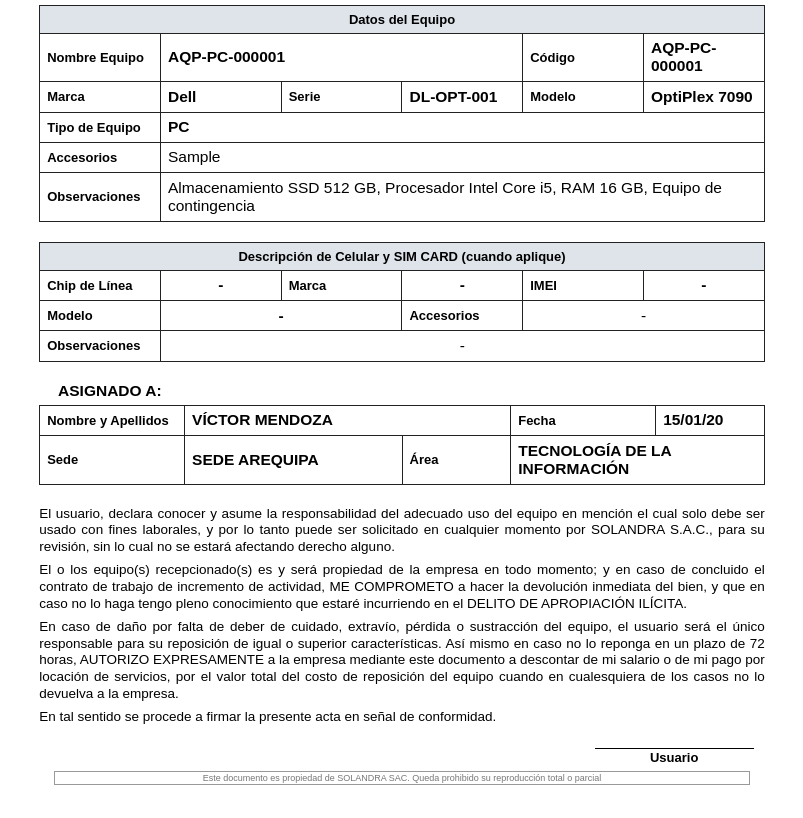
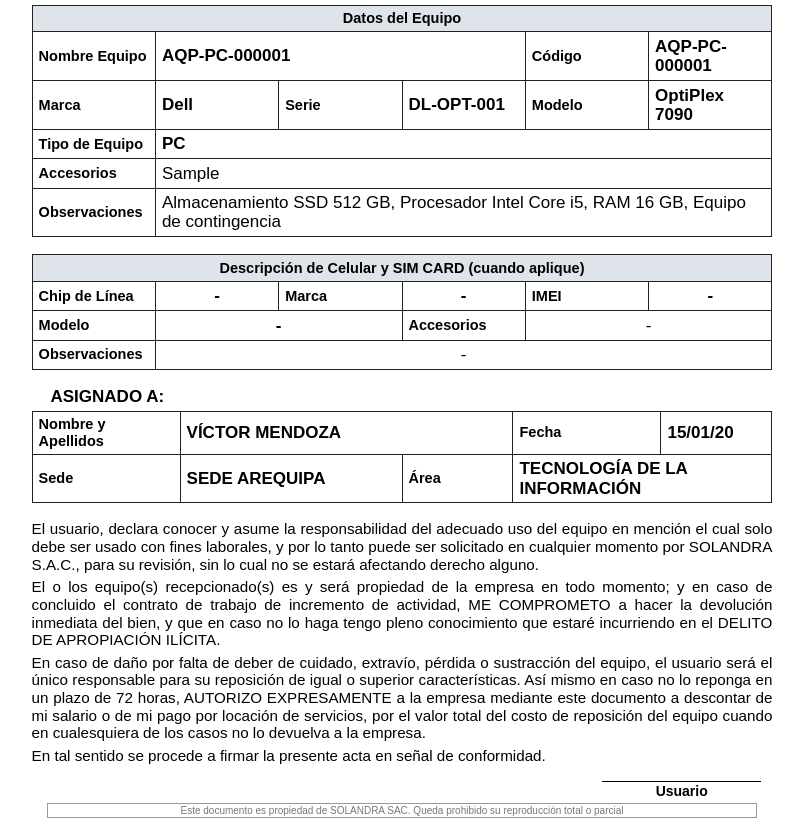
Before and after one commit to milagrosmmms23-bit/sigati_solandra, a PHP site: page /sigati_solandra/public/assignments/1/print in a window 1280 px wide. Shown: the part 235-1053 px from the top of the page, without its empty margins (238-1041 px from the left). Before the commit the page ends 1020 px from the top, so only its background shows below. Run offline with PHP 8.4, Linux system fonts and the light colour scheme; a user stored in the database is signed in; data comes from the database, SQL or seed files in the repository; tables that the repository leaves empty hold one stand-in row (values such as "Sample post").

Commit message:
Amplia formato impreso a tamano XL

```diff
--- a/app/Views/print.php
+++ b/app/Views/print.php
@@ -95,36 +95,36 @@ $isPhoneAsset = static function (array $asset): bool {
 
 $assignmentCss = <<<'CSS'
 <style>
-@page{size:A4 portrait;margin:7mm 9mm 5mm}
+@page{size:A4 portrait;margin:5mm 7mm 4mm}
 *{box-sizing:border-box}
-body{font-family:Arial,DejaVu Sans,sans-serif;color:#000;font-size:13px;margin:0;background:#fff}
+body{font-family:Arial,DejaVu Sans,sans-serif;color:#000;font-size:14px;margin:0;background:#fff}
 .print-actions{max-width:180mm;margin:0 auto 10px;padding:8px;background:#eef3f7;border-radius:4px}
 .print-actions a,.print-actions button{padding:7px 11px;border:0;border-radius:4px;text-decoration:none;background:#086a62;color:white;cursor:pointer}
-.quality-sheet{width:100%;max-width:192mm;min-height:0;margin:0 auto;background:#fff;display:block}
+.quality-sheet{width:100%;max-width:196mm;min-height:0;margin:0 auto;background:#fff;display:block}
 .quality-table{width:100%;border-collapse:collapse;table-layout:fixed}
-.quality-table td,.quality-table th{border:1px solid #222;padding:5.5px 7px;vertical-align:middle;line-height:1.18}
-.quality-header{margin-bottom:7mm}
+.quality-table td,.quality-table th{border:1px solid #222;padding:4.5px 6px;vertical-align:middle;line-height:1.14}
+.quality-header{margin-bottom:5.5mm}
 .quality-logo{width:24%;text-align:center;padding:0 3px;overflow:hidden}
-.solandra-logo{width:42mm;max-width:100%;height:auto;display:block;margin:0 auto}
-.quality-title{text-align:center;font-size:16px;font-weight:bold;color:#666;letter-spacing:0}
-.quality-subtitle{text-align:center;font-size:15.5px;font-weight:bold;color:#666;letter-spacing:0}
-.quality-meta{width:22%;font-size:11px;padding:0;line-height:1.02}
-.quality-meta div{border-bottom:1px solid #222;padding:1.5px 4px}
+.solandra-logo{width:44mm;max-width:100%;height:auto;display:block;margin:0 auto}
+.quality-title{text-align:center;font-size:18px;font-weight:bold;color:#555;letter-spacing:0}
+.quality-subtitle{text-align:center;font-size:17px;font-weight:bold;color:#555;letter-spacing:0}
+.quality-meta{width:22%;font-size:12.5px;padding:0;line-height:0.98}
+.quality-meta div{border-bottom:1px solid #222;padding:1px 4px}
 .quality-meta div:last-child{border-bottom:0}
-.quality-sign td{font-size:11px;height:auto;line-height:1.04;vertical-align:bottom;padding:1.5px 4px}
+.quality-sign td{font-size:12.5px;height:auto;line-height:1;vertical-align:bottom;padding:1px 4px}
 .quality-sign span{display:block;color:#7b0000;text-decoration:underline;text-align:center}
-.section-title{background:#dfe4ea;text-align:center;font-weight:bold;font-size:13px}
-.field-label{font-weight:bold;width:20%;font-size:13px}
+.section-title{background:#dfe4ea;text-align:center;font-weight:bold;font-size:14.5px}
+.field-label{font-weight:bold;width:20%;font-size:14.5px}
 .field-value{font-weight:bold}
 .dash{text-align:center!important}
-.equipment-table{margin-bottom:5.5mm;font-size:15.5px}
+.equipment-table{margin-bottom:4.5mm;font-size:17px}
 .equipment-table td{height:auto;min-height:0}
-.observations{height:auto;vertical-align:top;line-height:1.16}
-.assigned-title{font-weight:bold;margin:5.5mm 0 1.2mm 5mm;font-size:15.5px}
-.assigned-table{margin-bottom:5.5mm;font-size:15.5px}
-.legal-text{font-size:13.5px;line-height:1.24;text-align:justify;margin:0 0 1.7mm}
-.signature-line{width:42mm;border-top:1px solid #000;text-align:center;font-weight:bold;margin:6mm 3mm 1.5mm auto;padding-top:1px;font-size:13px}
-.quality-footer{border:1px solid #999;text-align:center;color:#777;font-size:9px;padding:1px;margin:0 4mm}
+.observations{height:auto;vertical-align:top;line-height:1.1}
+.assigned-title{font-weight:bold;margin:4.5mm 0 1mm 5mm;font-size:17px}
+.assigned-table{margin-bottom:4.5mm;font-size:17px}
+.legal-text{font-size:15.2px;line-height:1.16;text-align:justify;margin:0 0 1.3mm}
+.signature-line{width:42mm;border-top:1px solid #000;text-align:center;font-weight:bold;margin:4.5mm 3mm 1mm auto;padding-top:1px;font-size:14px}
+.quality-footer{border:1px solid #999;text-align:center;color:#777;font-size:10px;padding:1px;margin:0 4mm}
 .return-title{text-align:center;font-weight:bold;font-size:14px;margin:8mm 0 4mm}
 .doc-table{width:100%;border-collapse:collapse;margin:4mm 0}
 .doc-table th,.doc-table td{border:1px solid #555;padding:5px;text-align:left;vertical-align:top}
--- a/app/Views/print_layout.php
+++ b/app/Views/print_layout.php
@@ -4,36 +4,36 @@
     <meta charset="utf-8">
     <title><?= e($title ?? 'Documento') ?></title>
     <style>
-@page{size:A4 portrait;margin:7mm 9mm 5mm}
+@page{size:A4 portrait;margin:5mm 7mm 4mm}
 *{box-sizing:border-box}
-body{font-family:Arial,DejaVu Sans,sans-serif;color:#000;font-size:13px;margin:0;background:#fff}
+body{font-family:Arial,DejaVu Sans,sans-serif;color:#000;font-size:14px;margin:0;background:#fff}
 .print-actions{max-width:180mm;margin:0 auto 10px;padding:8px;background:#eef3f7;border-radius:4px}
 .print-actions a,.print-actions button{padding:7px 11px;border:0;border-radius:4px;text-decoration:none;background:#086a62;color:white;cursor:pointer}
-.quality-sheet{width:100%;max-width:192mm;min-height:0;margin:0 auto;background:#fff;display:block}
+.quality-sheet{width:100%;max-width:196mm;min-height:0;margin:0 auto;background:#fff;display:block}
 .quality-table{width:100%;border-collapse:collapse;table-layout:fixed}
-.quality-table td,.quality-table th{border:1px solid #222;padding:5.5px 7px;vertical-align:middle;line-height:1.18}
-.quality-header{margin-bottom:7mm}
+.quality-table td,.quality-table th{border:1px solid #222;padding:4.5px 6px;vertical-align:middle;line-height:1.14}
+.quality-header{margin-bottom:5.5mm}
 .quality-logo{width:24%;text-align:center;padding:0 3px;overflow:hidden}
-.solandra-logo{width:42mm;max-width:100%;height:auto;display:block;margin:0 auto}
-.quality-title{text-align:center;font-size:16px;font-weight:bold;color:#666;letter-spacing:0}
-.quality-subtitle{text-align:center;font-size:15.5px;font-weight:bold;color:#666;letter-spacing:0}
-.quality-meta{width:22%;font-size:11px;padding:0;line-height:1.02}
-.quality-meta div{border-bottom:1px solid #222;padding:1.5px 4px}
+.solandra-logo{width:44mm;max-width:100%;height:auto;display:block;margin:0 auto}
+.quality-title{text-align:center;font-size:18px;font-weight:bold;color:#555;letter-spacing:0}
+.quality-subtitle{text-align:center;font-size:17px;font-weight:bold;color:#555;letter-spacing:0}
+.quality-meta{width:22%;font-size:12.5px;padding:0;line-height:0.98}
+.quality-meta div{border-bottom:1px solid #222;padding:1px 4px}
 .quality-meta div:last-child{border-bottom:0}
-.quality-sign td{font-size:11px;height:auto;line-height:1.04;vertical-align:bottom;padding:1.5px 4px}
+.quality-sign td{font-size:12.5px;height:auto;line-height:1;vertical-align:bottom;padding:1px 4px}
 .quality-sign span{display:block;color:#7b0000;text-decoration:underline;text-align:center}
-.section-title{background:#dfe4ea;text-align:center;font-weight:bold;font-size:13px}
-.field-label{font-weight:bold;width:20%;font-size:13px}
+.section-title{background:#dfe4ea;text-align:center;font-weight:bold;font-size:14.5px}
+.field-label{font-weight:bold;width:20%;font-size:14.5px}
 .field-value{font-weight:bold}
 .dash{text-align:center!important}
-.equipment-table{margin-bottom:5.5mm;font-size:15.5px}
+.equipment-table{margin-bottom:4.5mm;font-size:17px}
 .equipment-table td{height:auto;min-height:0}
-.observations{height:auto;vertical-align:top;line-height:1.16}
-.assigned-title{font-weight:bold;margin:5.5mm 0 1.2mm 5mm;font-size:15.5px}
-.assigned-table{margin-bottom:5.5mm;font-size:15.5px}
-.legal-text{font-size:13.5px;line-height:1.24;text-align:justify;margin:0 0 1.7mm}
-.signature-line{width:42mm;border-top:1px solid #000;text-align:center;font-weight:bold;margin:6mm 3mm 1.5mm auto;padding-top:1px;font-size:13px}
-.quality-footer{border:1px solid #999;text-align:center;color:#777;font-size:9px;padding:1px;margin:0 4mm}
+.observations{height:auto;vertical-align:top;line-height:1.1}
+.assigned-title{font-weight:bold;margin:4.5mm 0 1mm 5mm;font-size:17px}
+.assigned-table{margin-bottom:4.5mm;font-size:17px}
+.legal-text{font-size:15.2px;line-height:1.16;text-align:justify;margin:0 0 1.3mm}
+.signature-line{width:42mm;border-top:1px solid #000;text-align:center;font-weight:bold;margin:4.5mm 3mm 1mm auto;padding-top:1px;font-size:14px}
+.quality-footer{border:1px solid #999;text-align:center;color:#777;font-size:10px;padding:1px;margin:0 4mm}
 .return-title{text-align:center;font-weight:bold;font-size:14px;margin:8mm 0 4mm}
 .doc-table{width:100%;border-collapse:collapse;margin:4mm 0}
 .doc-table th,.doc-table td{border:1px solid #555;padding:5px;text-align:left;vertical-align:top}
```
